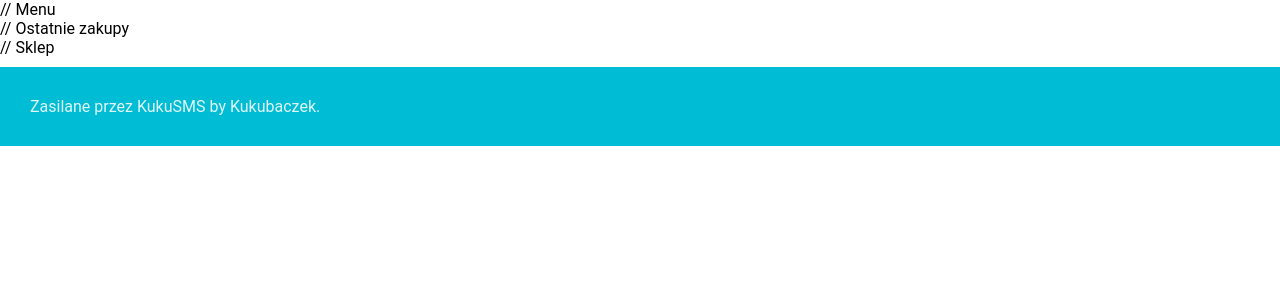
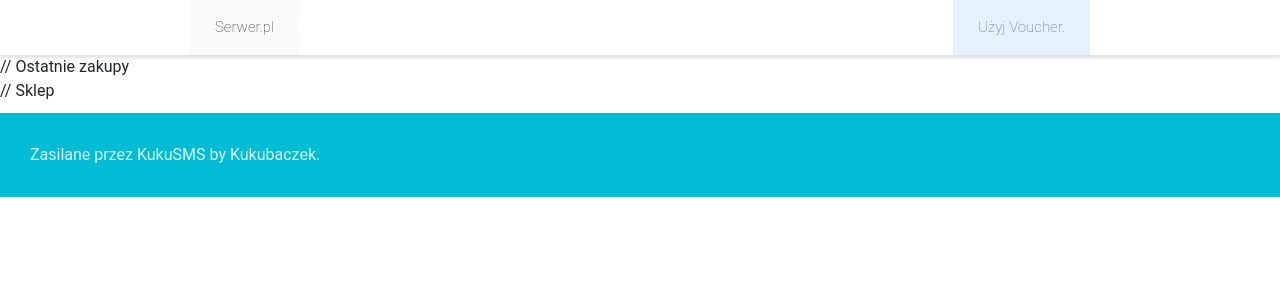
Before and after one commit to kukubaczek/KukuShop, a PHP site: page / in a window 1280 px wide. Shown: the top 300 px of the page. Run offline with PHP 8.4, Linux system fonts and the light colour scheme; some libraries are stand-ins or nearby versions.

Commit message:
Config oraz menu
Dodanie configu oraz menu. Poprawiono wygląd stopki.

```diff
--- /dev/null
+++ b/www/config/main.php
@@ -0,0 +1,9 @@
+<?php
+	$config = array();
+
+	// Dane strony
+	$config['nazwa']	= 'Serwer.pl'; // Nazwa wyświetlana m.in. w: tytule strony i menu strony.
+	$config['slogan']	= 'Najlepszy serwer MineCraft!'; // Nazwa.pl :: Opis
+	$config['nazwa']	= 'Serwer.pl';
+	$config['nazwa']	= 'Serwer.pl';
+?>
--- a/www/index.php
+++ b/www/index.php
@@ -3,8 +3,6 @@
 ?>
 
 
-	// Menu
-	<br>
 	// Ostatnie zakupy
 	<br>
 	// Sklep
--- a/www/parts/footer.php
+++ b/www/parts/footer.php
@@ -1,4 +1,4 @@
-
+		</div> <!- MAIN  >
 		<footer>
 			<!-- ZAKAZ USUWANIE STOPKI! -->
 			Zasilane przez KukuSMS by Kukubaczek.
--- a/www/parts/header.php
+++ b/www/parts/header.php
@@ -1,13 +1,36 @@
+<?php
+	include('config/main.php');
+?>
 <!DOCTYPE html>
 <html>
 	<head>
 		<!- TO DO: Dodać config i w tym zmianę nazwy >
-		<title>Nazwa.pl :: Najlepszy serwer MineCraft!</title>
+		<title><?php echo($config['nazwa']. ' :: '.$config['slogan']);?></title>
 
 		<!- KODOWANIE, STYL >
 		<meta http-equiv='Content-Type' content='text/html; charset=utf-8' />
 		<meta name="viewport" content="width=device-width, initial-scale=1">
 
 		<link rel='stylesheet' type='text/css' href='style/main.css' />
+		<link rel='stylesheet' type='text/css' href='style/menu.css' />
+		<link rel='stylesheet' type='text/css' href='https://bootswatch.com/lumen/bootstrap.min.css' />
+
 	</head>
 	<body>
+		<div class='cssmenu'>
+			<center>
+				<ul>
+					<li class='active'><a href='#'><?php echo($config['nazwa']); ?></a></li>
+					<!--
+
+						Tutaj możesz dodać swoje zakładki
+
+					<li><a href='#'>Facebook</a></li>
+					<li><a href='#'>Forum</a></li>
+
+					-->
+					<li class='last'><a href='#TO-DO'>Użyj Voucher.</a></li>
+				</ul>
+			</center>
+		</div>
+		<div id="main">
--- a/www/style/main.css
+++ b/www/style/main.css
@@ -1,5 +1,9 @@
 body{
 	margin: 0;
+	font-family: 'Roboto', Thin;
+}
+
+*{
 	font-family: 'Roboto', Thin;
 }
 
@@ -9,3 +13,20 @@ footer {
 	color: #E0F7FA;
 	padding: 30px;
 }
+
+#main{
+	width: 900px;
+}
+
+.cssmenu ul{
+	width: 900px;
+}
+
+.cssmenu ul li{
+	float: left;
+}
+
+.cssmenu ul .last{
+	float: right;
+	background-color: #E3F2FD;
+}
--- /dev/null
+++ b/www/style/menu.css
@@ -0,0 +1,126 @@
+@import url(http://fonts.googleapis.com/css?family=Open+Sans:700);
+.cssmenu {
+  background: #ffffff;
+  z-index: 4;
+  width: auto;
+  box-shadow: 0px 3px 3px #e0e0e0;
+}
+
+.cssmenu.visible {
+	position: fixed;
+	top: -30px;
+	width: 100%;
+}
+
+.cssmenu ul {
+  list-style: none;
+  margin: 0;
+  padding: 0;
+  line-height: 1;
+  display: block;
+  zoom: 1;
+}
+.cssmenu ul:after {
+  content: " ";
+  display: block;
+  font-size: 0;
+  height: 0;
+  clear: both;
+  visibility: hidden;
+}
+.cssmenu ul li {
+  display: inline-block;
+  padding: 0;
+  margin: 0;
+}
+.cssmenu.align-right ul li {
+  float: right;
+}
+.cssmenu.align-center ul {
+  text-align: center;
+}
+.cssmenu ul li a {
+  color: #6a6a6a;
+  text-decoration: none;
+  display: block;
+  padding: 20px 25px;
+  font-family: 'Roboto', sans-serif;
+  font-weight: 200;
+  font-size: 15px;
+  position: relative;
+  -webkit-transition: color .25s;
+  -moz-transition: color .25s;
+  -ms-transition: color .25s;
+  -o-transition: color .25s;
+  transition: color .25s;
+}
+.cssmenu ul li a:hover {
+  color: #333333;
+  background-color: #f7f7f7;
+}
+
+.cssmenu ul li a:after {
+  content: "";
+  display: block;
+  position: absolute;
+  right: -3px;
+  top: 19px;
+  height: 6px;
+  width: 6px;
+  background: #ffffff;
+  opacity: .5;
+}
+.cssmenu ul li a:before {
+  content: "";
+  display: block;
+  position: absolute;
+  left: 0;
+  bottom: 0;
+  height: 3px;
+  width: 0;
+  background: #333333;
+  -webkit-transition: width .25s;
+  -moz-transition: width .25s;
+  -ms-transition: width .25s;
+  -o-transition: width .25s;
+  transition: width .25s;
+}
+.cssmenu ul li.last > a:after,
+.cssmenu ul li:last-child > a:after {
+  display: none;
+}
+
+.cssmenu ul li.active a {
+  color: #333333;
+  background-color: #f9f9f9;
+}
+.cssmenu.align-right li.last > a:after,
+.cssmenu.align-right li:last-child > a:after {
+  display: block;
+}
+.cssmenu.align-right li:first-child a:after {
+  display: none;
+}
+@media screen and (max-width: 768px) {
+  .cssmenu ul li {
+    float: none;
+    display: block;
+  }
+  .cssmenu ul li a {
+    width: 100%;
+    -moz-box-sizing: border-box;
+    -webkit-box-sizing: border-box;
+    box-sizing: border-box;
+    border-bottom: 1px solid #c5e1e4;
+  }
+  .cssmenu ul li.last > a,
+  .cssmenu ul li:last-child > a {
+    border: 0;
+  }
+  .cssmenu ul li a:after {
+    display: none;
+  }
+  .cssmenu ul li a:before {
+    display: none;
+  }
+}
```
